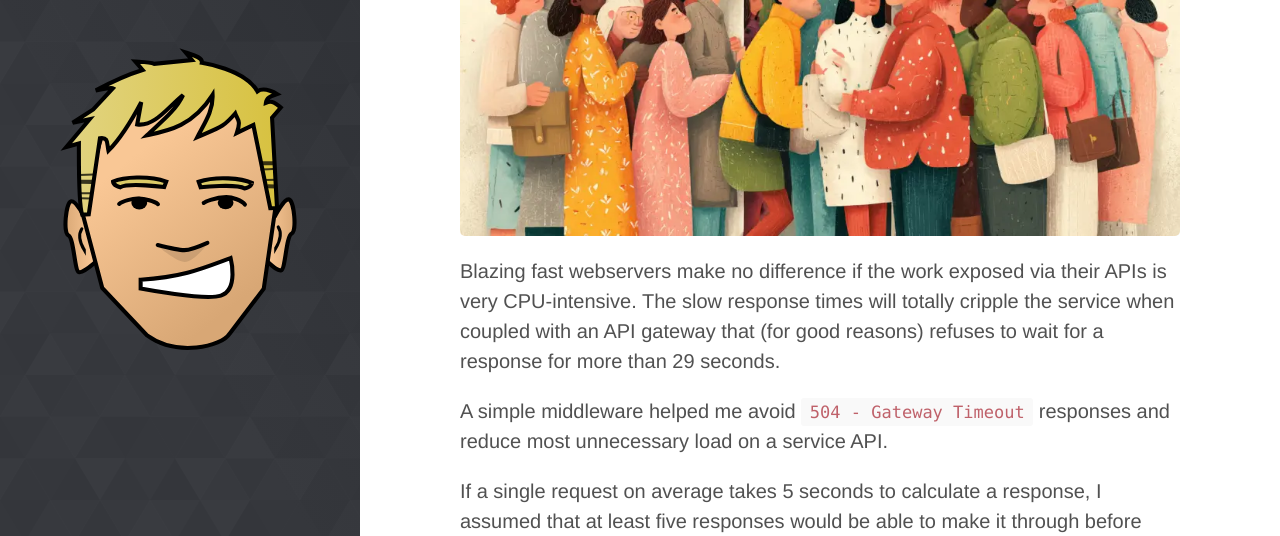
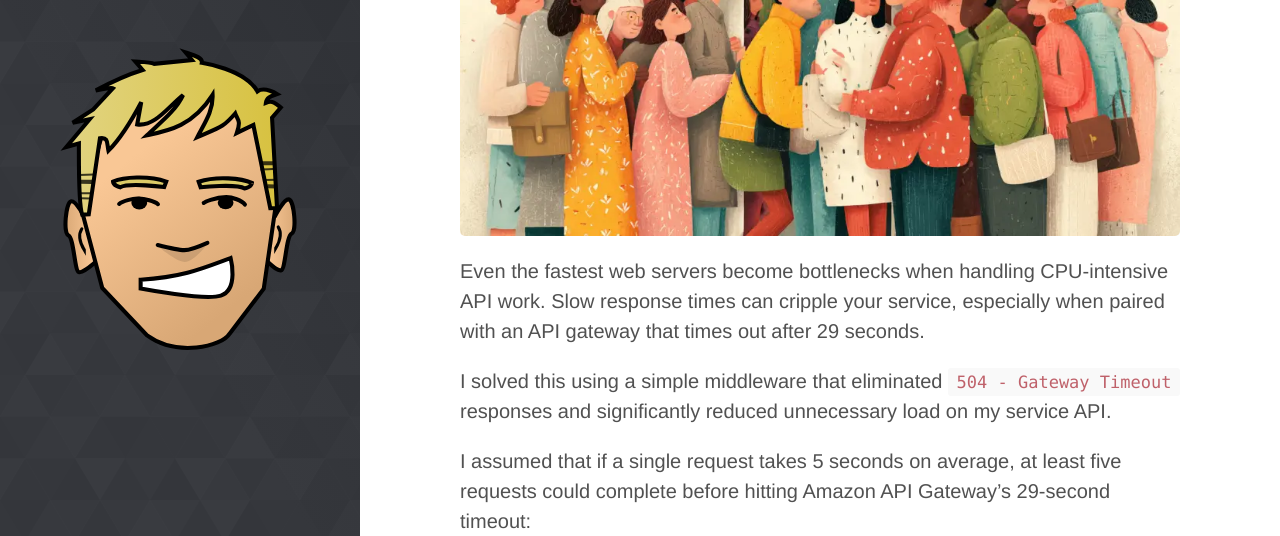
Before and after one commit to jacobemcken/jacobemcken.github.io, a Jekyll site: the page built from _posts/2026-02-08-middleware-limit-concurrent-connections.md, in a window 1280 px wide and 1400 px high, scrolled down 354 px, cut to the strip 0-536 px from the top of the window. Built offline with Jekyll 4.4.1, drawn with Linux system fonts in a browser that asks for light colours; some of the changed text lies outside the part shown.

Commit message:
Edit post about concurrentcy based on Ancas feedback

```diff
--- a/_posts/2026-02-08-middleware-limit-concurrent-connections.md
+++ b/_posts/2026-02-08-middleware-limit-concurrent-connections.md
@@ -17,30 +17,29 @@
 excerpt_separator: <!--more-->
 ---
 
-Blazing fast webservers make no difference
-if the work exposed via their APIs is very CPU-intensive.
-The slow response times will totally cripple the service
-when coupled with an API gateway
-that (for good reasons) refuses to wait for a response for more than 29 seconds.
+Even the fastest web servers become bottlenecks
+when handling CPU-intensive API work.
+Slow response times can cripple your service,
+especially when paired with an API gateway that times out after 29 seconds.
 
-A simple middleware helped me avoid `504 - Gateway Timeout` responses
-and reduce most unnecessary load on a service API.
+I solved this using a simple middleware
+that eliminated `504 - Gateway Timeout` responses
+and significantly reduced unnecessary load on my service API.
 
 <!--more-->
 
-If a single request on average takes 5 seconds to calculate a response,
-I assumed that at least five responses would be able to make it through
-before hitting a timeout of 29 seconds
-(which is the maximum of Amazon's API gateway):
+I assumed that if a single request takes 5 seconds on average,
+at least five requests could complete
+before hitting Amazon API Gateway's 29-second timeout:
 
 <img src="/public/media/assumed concurrent connections.svg"
      alt="Visualization of how I assumed concurrent HTTP connections would put load on the CPU."
      loading="lazy" />
 
-But to my surprise, it behaved entirely differently in reality.
-In retrospect, it makes sense, of course.
-
-Resources are divided equally, causing all the responses to become equally slow:
+In practice, the behavior was completely different
+(though in retrospect, it makes perfect sense).
+CPU resources are divided equally among all concurrent requests,
+causing **all responses to slow down proportionally**:
 
 <img src="/public/media/actual concurrent connections.svg"
      alt="Visualization of how the concurrent HTTP connections actually put load on the CPU."
@@ -68,9 +67,8 @@
 would probably have been a better solution.
 But sometimes, we need to work with what we've got.
 
-Since my CPU load is fairly similar for all different requests,
-it was easy to predict the number of concurrent connections
-that could make it through within the timeout limit.
+Since my CPU load was fairly consistent across requests,
+I could predict how many concurrent connections could complete within the timeout limit.
 
 With the following middleware, I limit concurrent active connections
 to ensure high CPU utilization while still responding within the timeout:
```
